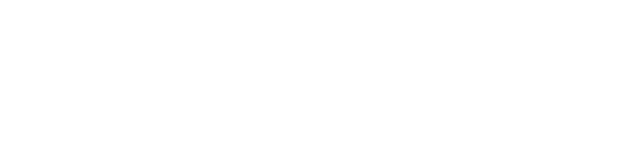
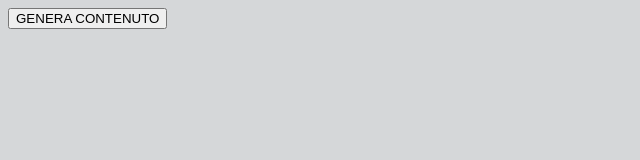
Before and after one commit to devsterit/the-road-of-javascript, a plain HTML site: page simpe-client/index.html in a window 1280 px wide. Shown: the whole page, without its empty margins (0-640 px from the left). Drawn offline with Linux system fonts and the light colour scheme.

Commit message:
add functionalities to index.js + add global style + add component in index.html

```diff
--- a/simpe-client/index.html
+++ b/simpe-client/index.html
@@ -4,4 +4,15 @@
         <link rel="stylesheet" href="styles.css" />
         <script src="index.js"></script>
     </head>
+
+    <body>
+
+        <div>
+            <button id="generate">GENERA CONTENUTO</button>
+        </div>
+
+        <div id="data"></div>
+
+
+    </body>
 </html>
--- a/simpe-client/index.js
+++ b/simpe-client/index.js
@@ -1 +1,17 @@
-alert('questa è una prova!');
+document.addEventListener('DOMContentLoaded', function() {
+
+    // alert('questa è una prova!');
+
+    function insertInfoInDOM() {
+        let button = document.getElementById('generate');
+        let data = document.getElementById('data');
+
+
+        button.addEventListener('click', function() {
+            data.innerHTML = 'QUESTA E\' UNA PROVA';
+        });
+    }
+
+
+    insertInfoInDOM();
+});
--- a/simpe-client/styles.css
+++ b/simpe-client/styles.css
@@ -0,0 +1,5 @@
+:root {
+    background-color: rgb(213, 215, 217);
+
+    --primary-color: blue;
+}
```
